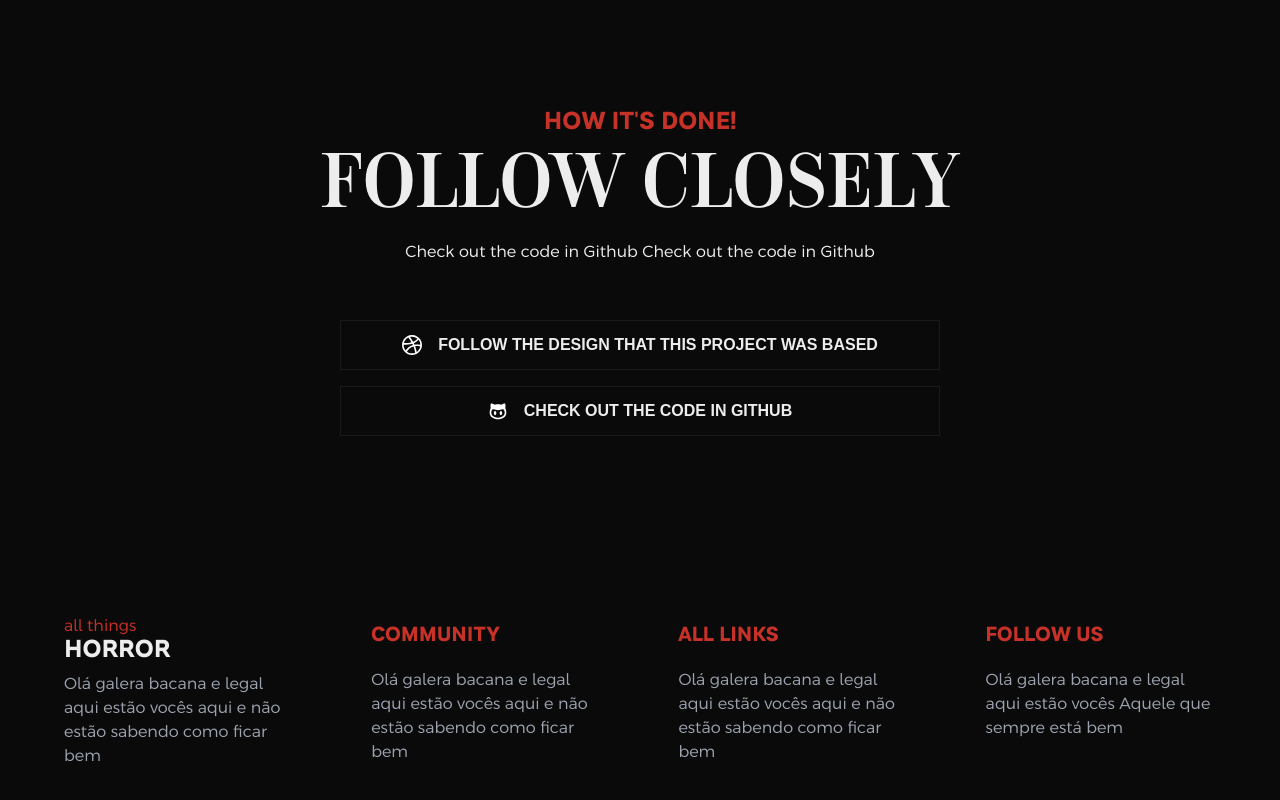
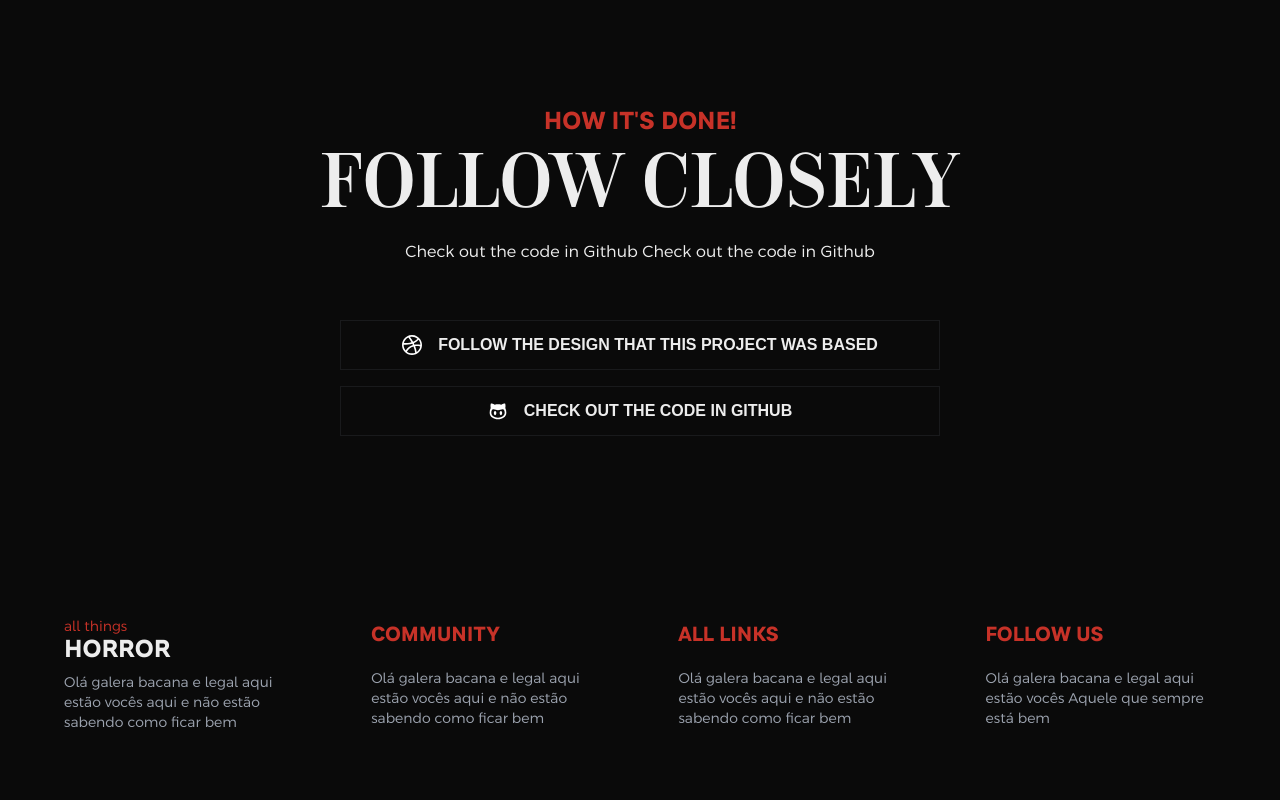
Before and after one commit to Dinista/All-Things-Horror, a Next.js app: page / in a window 1280 px wide. Shown: the part 1948-2748 px from the top of the page. After the commit the page ends 2712 px from the top, so only its background shows below. Built offline with nearby package versions, Linux system fonts and the light colour scheme.

Commit message:
All eyez on us

```diff
--- a/src/app/about/page.tsx
+++ b/src/app/about/page.tsx
@@ -1,10 +1,35 @@
 import { PageTemplate } from "@/templates/PageTemplate";
 import React from "react";
+import Image from "next/image";
 
 export default function page() {
   return (
     <PageTemplate>
-      <div className="container mx-auto px-4"></div>
+      <div className="container mx-auto px-4">
+        <section className="flex gap-8 p-4">
+          <div className="w-1/3">
+            <Image
+              src={"/horror_characters.png"}
+              alt="Horror Characters"
+              width={400}
+              height={400}
+              quality={100}
+            />
+          </div>
+          <div className="flex flex-col gap-8 w-1/2">
+            <h1 className="text-4xl font-neoplanta uppercase">
+              All eyez on YOU
+            </h1>
+            <p className="text-gray-400 font-argentum">
+              Lorem ipsum dolor, sit amet consectetur adipisicing elit. Aliquid
+              pariatur eum eius quod ducimus rerum explicabo eveniet minima
+              quisquam, similique debitis? Veniam eos voluptate sequi doloremque
+              numquam est tenetur consequatur!
+            </p>
+            <p>Thank You! You&apos;re the responsable for this project</p>
+          </div>
+        </section>
+      </div>
     </PageTemplate>
   );
 }
--- a/src/components/footer/footerContent.tsx
+++ b/src/components/footer/footerContent.tsx
@@ -7,8 +7,16 @@ type Props = {
 
 export const FooterCard = ({ header, description }: Props) => {
   return (
-        <section className="flex flex-col w-1/5 font-argentum">
-            <h2 className={typeof header === 'string' ? 'font-genera font-bold text-xl text-defaultRed mb-5' : 'mb-2'}>{header}</h2>
+    <section className="flex flex-col w-1/5 font-argentum text-sm">
+      <h2
+        className={
+          typeof header === "string"
+            ? "font-genera font-bold text-xl text-defaultRed mb-5"
+            : "mb-2"
+        }
+      >
+        {header}
+      </h2>
       <p className="text-gray-400">{description}</p>
     </section>
   );
```
Lines whose indentation alone changed are shown as unchanged.
